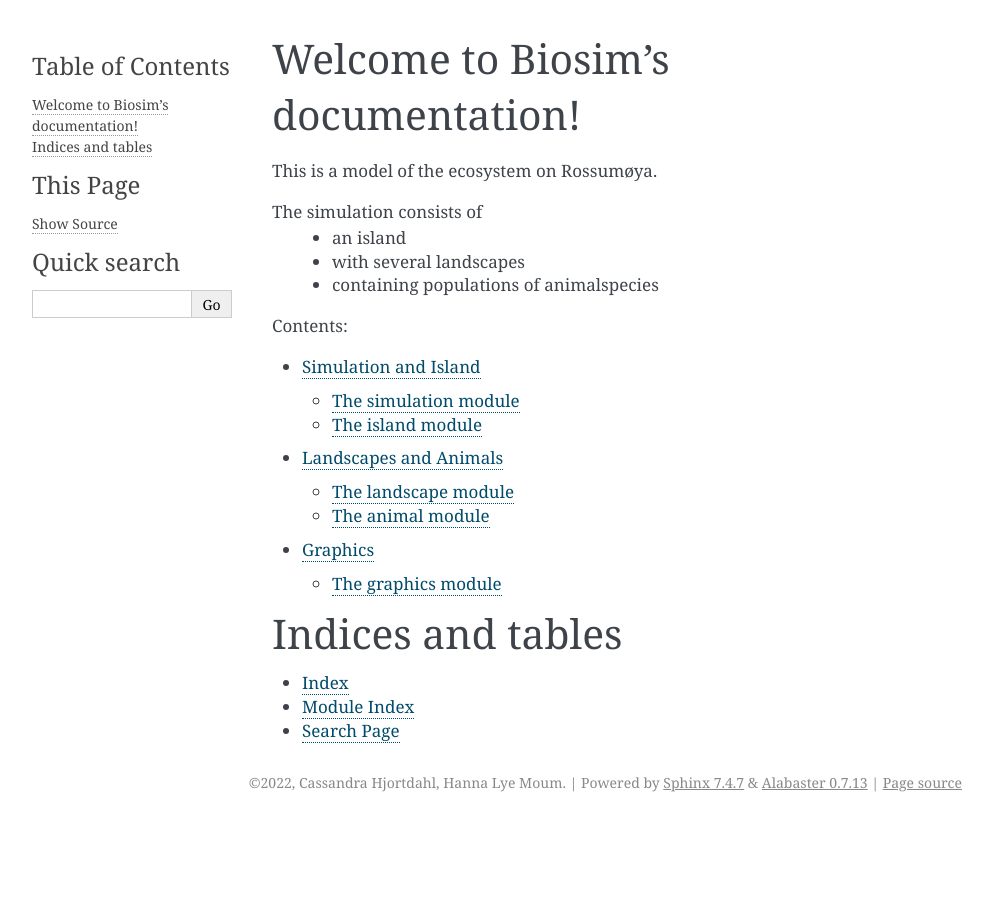
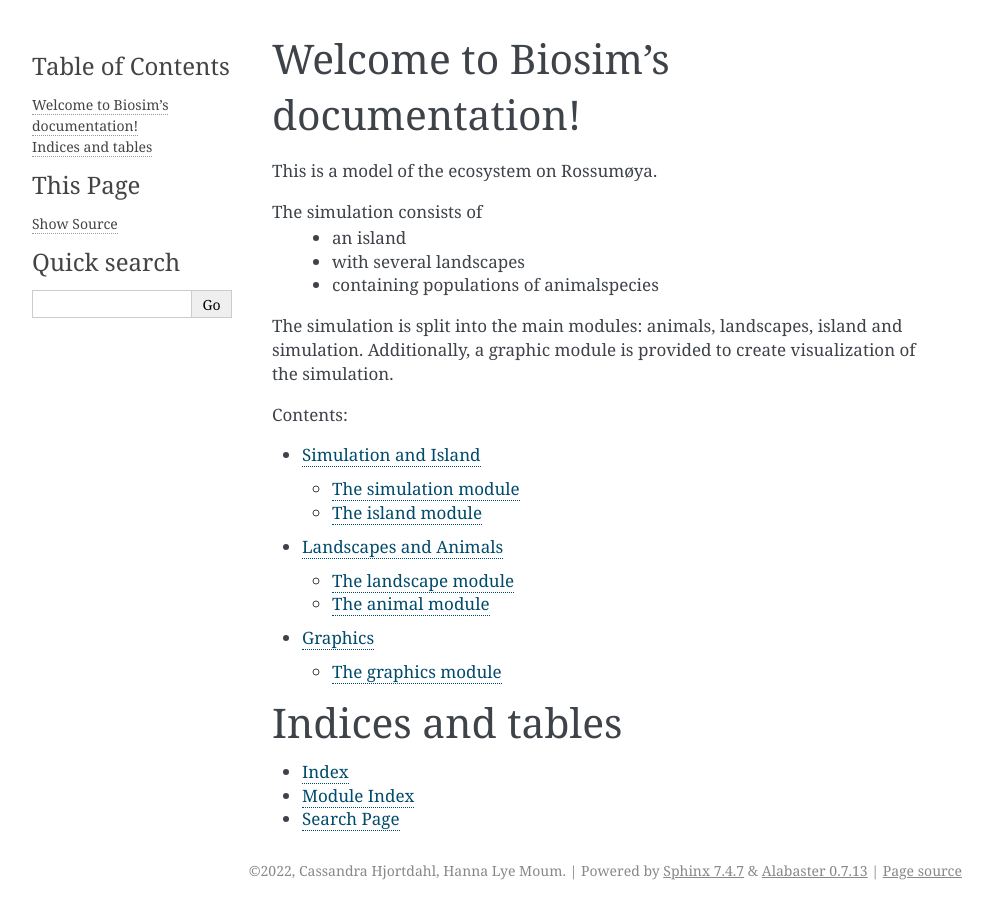
Before and after one commit to HannaMoum/BioSim, a Sphinx documentation site: the page built from docs/index.rst, in a window 1280 px wide. Shown: the whole page, without its empty margins (148-1141 px from the left). Built offline with Sphinx 7.4.7, drawn with Linux system fonts in a browser that asks for light colours.

Commit message:
Add text to index rst

```diff
--- a/docs/index.rst
+++ b/docs/index.rst
@@ -11,6 +11,9 @@ The simulation consists of
    * an island
    * with several landscapes
    * containing populations of animalspecies
+
+The simulation is split into the main modules: animals, landscapes, island and simulation.
+Additionally, a graphic module is provided to create visualization of the simulation.
 
 .. toctree::
    :maxdepth: 2
```
